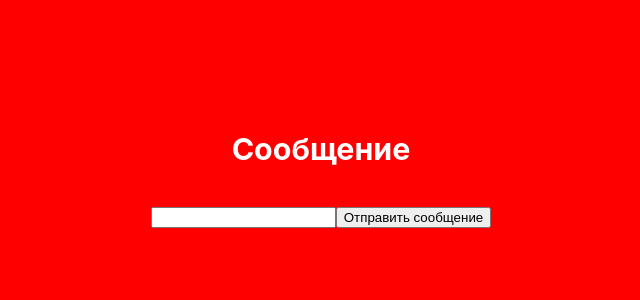
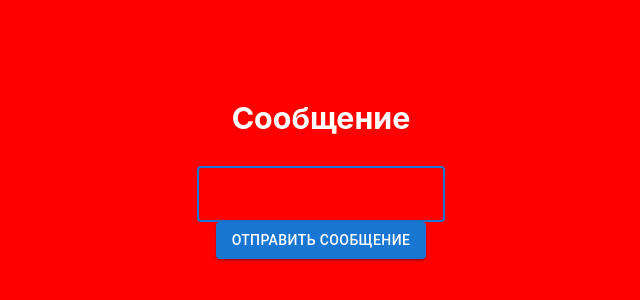
Before and after one commit to Raimon2009/ReactJS, a React (Create React App) app: page / in a window 1280 px wide. Shown: the part 236-536 px from the top of the page, without its empty margins (319-959 px from the left). Built offline with nearby package versions, Linux system fonts and the light colour scheme.

Commit message:
lesson 3
задание со списком чатов переделаю и доделаю в ДЗ 4

```diff
--- a/src/App.js
+++ b/src/App.js
@@ -1,23 +1,31 @@
 import './App.scss';
 import Message from './Message';
-import React, { useEffect, useState } from 'react';
+import React, { useEffect, useState, useRef } from 'react';
 import { AUTHOR } from './common';
+import TextField from '@mui/material/TextField';
+import Button from '@mui/material/Button';
+// import Chat from './Chat';
+// import { chatList } from './chatList';
+
 
 function App(props) {
     const [messageList, setMessageList] = useState([]);
     const [value, setValue] = useState('');
+    const inputRef = useRef(null);
 
     const handleChange = (event) => {
         setValue(event.target.value);
     }
     const getMessage = () => {
         setMessageList([...messageList, { text: value, author: AUTHOR.me }]);
+        setValue('');
+        inputRef.current.focus();
     }
 
     useEffect(() => {
         let timeId
         if (messageList.length > 0 && messageList[messageList.length - 1].author !== AUTHOR.bot) {
-            timeId = setInterval(() => {
+            timeId = setTimeout(() => {
                 setMessageList([...messageList, { text: 'Я бот', author: AUTHOR.bot }])
             }, 1500);
         }
@@ -31,15 +39,19 @@ function App(props) {
                 className={`App-header ${props.showRed ? 'header-red' : 'header-blue'}`}
                 style={{ top: props.topPosition || '10px' }}>
                 <h3>Сообщение</h3>
-                {messageList.map(el => (
-                    <div>
+                {/* <Message message={messageList} /> - не работает ссылка на компонент. Буду признателен, если подскажете причину. */}
+                {messageList.map((el, index) => (
+                    <div key={index}>
                         <div>{el.text}</div>
                         <div>{el.author}</div>
-                    </div>))}
-                <div>
-                    <input type="text" value={value} onChange={handleChange}></input>
-                    <button onClick={getMessage} >Отправить сообщение</button>
-                </div>
+                    </div>
+                ))}
+                <TextField value={value} onChange={handleChange} autoFocus={true} inputRef={inputRef}>
+                    <div>
+                        <input type="text"></input>
+                    </div>
+                </TextField>
+                <Button onClick={getMessage} variant="contained">Отправить сообщение</Button>
             </header>
         </div>
     );
--- /dev/null
+++ b/src/Chat.js
@@ -0,0 +1,11 @@
+const Chat = () => {
+    return (
+        <div>
+            <div>{text}</div>
+            <div>{author}</div>
+        </div>
+
+    )
+}
+
+export default Chat;
--- a/src/Message.js
+++ b/src/Message.js
@@ -1,7 +1,17 @@
+// import React, { Fragment } from 'react';
 
 const Message = (props) => {
-    return <div className={"superText"}>{props.user}</div>
-
+    const message = props;
+    return (
+        <div>
+            {message.map((el, index) => (
+                <div key={index}>
+                    <div>{el.text}</div>
+                    <div>{el.author}</div>
+                </div>
+            ))}
+        </div>
+    )
 }
 
 export default Message;
--- /dev/null
+++ b/src/chatList.js
@@ -0,0 +1,10 @@
+export const chatList = [
+    {
+        id: "SuperDJ",
+        name: 'Renat',
+    },
+    {
+        id: "Queen",
+        name: 'Toma',
+    }
+]
--- a/src/index.js
+++ b/src/index.js
@@ -8,7 +8,7 @@ const text = 'I love the ReactJS'
 
 ReactDOM.render(
   <React.StrictMode>
-    <App myName={name} topPosition={'100px'} myText={text} showRed />
+    <App myName={name} topPosition={'100px'} showRed />
   </React.StrictMode>,
   document.getElementById('root')
 );
```
